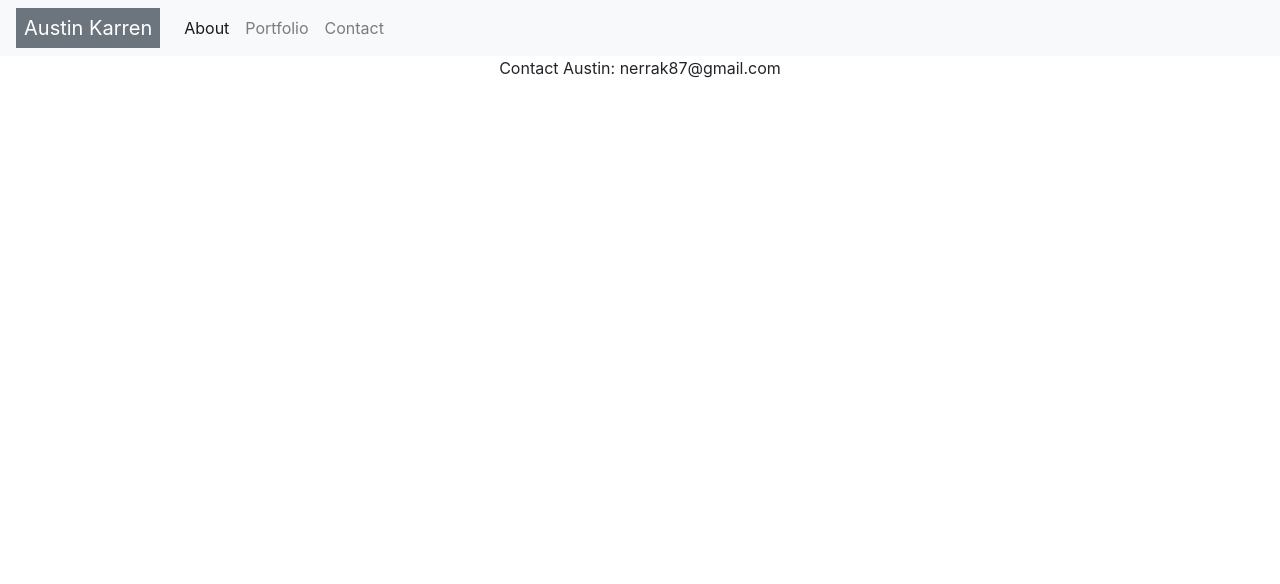
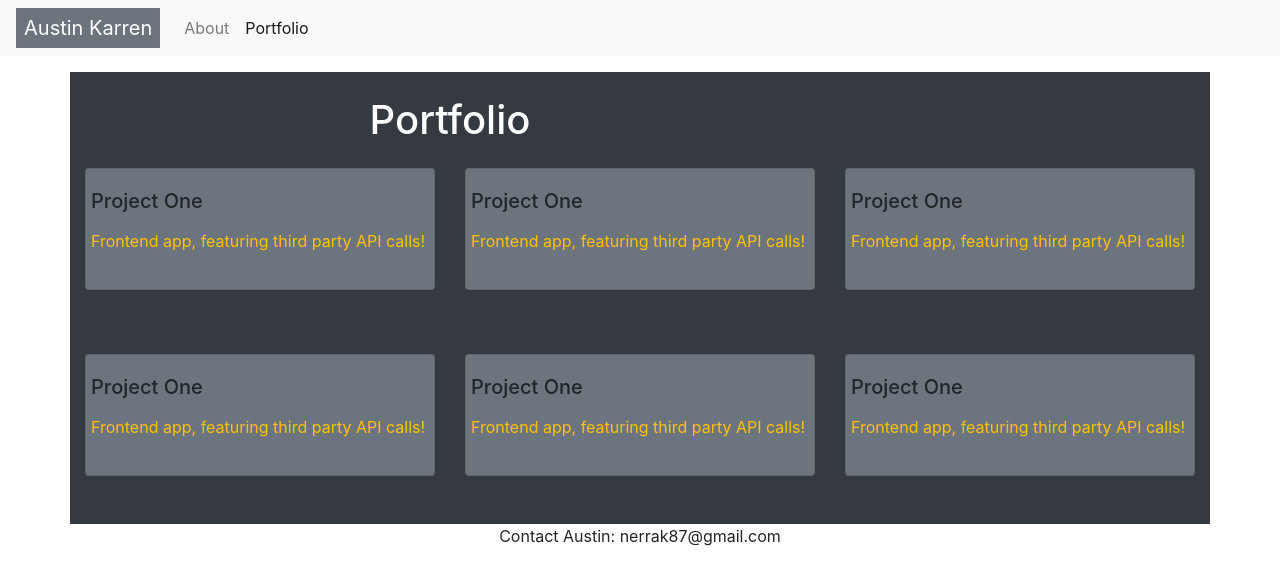
Before and after one commit to KarrenAD/react-portfolio, a React (Create React App) app: page /portfolio in a window 1280 px wide. Shown: the top 584 px of the page. Built offline with nearby package versions, Linux system fonts and the light colour scheme.

Commit message:
Added cards to portfolio page

```diff
--- a/package.json
+++ b/package.json
@@ -1,6 +1,5 @@
 {
-  "homepage": "http://karrenad.github.io/hw19-react-employee-directory",
-  "name": "hw19-react-employee-directory",
+  "name": "react-portfolio",
   "version": "0.1.0",
   "private": true,
   "dependencies": {
@@ -16,8 +15,6 @@
   },
   "scripts": {
     "start": "react-scripts start",
-    "predeploy": "npm run build",
-    "deploy": "gh-pages -d build",
     "build": "react-scripts build",
     "test": "react-scripts test",
     "eject": "react-scripts eject"
--- a/src/components/Container.js
+++ b/src/components/Container.js
@@ -2,7 +2,7 @@ import React, {Component} from "react";
 import { BrowserRouter as Router, Route } from "react-router-dom";
 import Navbar from "./Navbar";
 import Home from "./Home/index";
-import ProjectPage from "./Projects/index";
+import Portfolio from "./Portfolio/index";
 import Footer from "./Footer";
 
 
@@ -14,7 +14,7 @@ class Container extends Component {
                 <div>
                     <Navbar />
                     <Route exact path="/" component={Home}/>
-                    <Route exact path="/projects" components={ProjectPage}/>
+                    <Route exact path="/portfolio" component={Portfolio}/>
                     <Footer />
                 </div>
             </Router>
--- a/src/components/Navbar.js
+++ b/src/components/Navbar.js
@@ -3,25 +3,35 @@ import { Link, useLocation } from "react-router-dom";
 
 
 const Navbar = () => {
+    const location = useLocation();
     return(
         <nav className="navbar navbar-expand-lg navbar-light bg-light">
             <a className="text-white bg-secondary px-2 navbar-brand">Austin Karren</a>
-            <button className="navbar-toggler" type="button" data-toggle="collapse" data-target="#navbarNav" aria-controls="navbarNav" aria-expanded="false" aria-label="Toggle navigation">
+            {/* <button className="navbar-toggler" type="button" data-toggle="collapse" data-target="#navbarNav" aria-controls="navbarNav" aria-expanded="false" aria-label="Toggle navigation">
                 <span className="navbar-toggler-icon"></span>
-            </button>
+            </button> */}
             <div className="collapse navbar-collapse" id="navbarNav">
                 <ul className="navbar-nav">
-                    <li className="nav-item active">
+
+                    <li className="nav-item">
                         <Link to="/" className={location.pathname === "/" ? "nav-link active" : "nav-link"}>
                             About
                         </Link>
                     </li>
+
                     <li className="nav-item">
-                        <a className="nav-link" href="portfolio.html">Portfolio</a>
+                        <Link to="/portfolio" className={location.pathname === "/portfolio" ? "nav-link active" : "nav-link"}>
+                            Portfolio
+                        </Link>
                     </li>
-                    <li className="nav-item">
-                        <a className="nav-link" href="contact.html">Contact</a>
-                    </li>
+
+                    {/* <li className="nav-item">
+                        <Link to="/" className={location.pathname === "/" ? "nav-link active" : "nav-link"}>
+                            Contact
+                        </Link>
+                    </li> */}
+
+
                 </ul>
             </div>
       </nav>
@@ -30,3 +40,16 @@ const Navbar = () => {
 }
 
 export default Navbar;
+
+
+// function App() {
+//     return (
+//         <main>
+//             <Switch>
+//                 <Route path="/" component={Home} exact />
+//                 <Route path="/about" component={About} />
+//                 <Route path="/shop" component={Shop} />
+//             </Switch>
+//         </main>
+//     )
+// }
--- /dev/null
+++ b/src/components/Portfolio/index.js
@@ -0,0 +1,130 @@
+import React from "react";
+
+const Portfolio = () => {
+    return (
+        //
+        <div class="container h-50 bg-dark">
+            <div class = "row mt-3">
+                <div class = "col-md-8">
+                    <div class = "page-header">
+                        <h1 class= "mt-4 text-white google-font">Portfolio</h1>
+                    </div>
+                </div>
+            </div>
+
+            <div class = "row">
+
+                <div class="col-md-4">
+                    <div class="mb-5 mt-3 card bg-secondary">
+                        <div class="card-body">
+                            <div class="row">
+                                <h5 class="google-font card-title text-center">Project One</h5>
+                            </div>
+                        <div class="row">
+                            <a class = "card-link google-font text-warning" href="https://karrenad.github.io/p1-entertainment-suggestions/"></a>
+                        </div>
+                        <div class="mt-1 row">
+                            <a class = "card-link google-font text-warning" href="https://karrenad.github.io/p1-entertainment-suggestions/"></a>
+                            <p class = "google-font text-warning"> Frontend app, featuring third party API calls! </p>
+                        </div>
+                        </div>
+                    </div>
+
+                </div>
+                <div class="col-md-4">
+                    <div class="mb-5 mt-3 card bg-secondary">
+                        <div class="card-body">
+                            <div class="row">
+                                <h5 class="google-font card-title text-center">Project One</h5>
+                            </div>
+                        <div class="row">
+                            <a class = "card-link google-font text-warning" href="https://karrenad.github.io/p1-entertainment-suggestions/"></a>
+                        </div>
+                        <div class="mt-1 row">
+                            <a class = "card-link google-font text-warning" href="https://karrenad.github.io/p1-entertainment-suggestions/"></a>
+                            <p class = "google-font text-warning"> Frontend app, featuring third party API calls! </p>
+                        </div>
+                        </div>
+                    </div>
+                </div>
+                <div class="col-md-4">
+                    <div class="mb-5 mt-3 card bg-secondary">
+                        <div class="card-body">
+                            <div class="row">
+                                <h5 class="google-font card-title text-center">Project One</h5>
+                            </div>
+                        <div class="row">
+                            <a class = "card-link google-font text-warning" href="https://karrenad.github.io/p1-entertainment-suggestions/"></a>
+                        </div>
+                        <div class="mt-1 row">
+                            <a class = "card-link google-font text-warning" href="https://karrenad.github.io/p1-entertainment-suggestions/"></a>
+                            <p class = "google-font text-warning"> Frontend app, featuring third party API calls! </p>
+                        </div>
+                        </div>
+                    </div>
+
+                </div>
+                <div class="col-md-4">
+                    <div class="mb-5 mt-3 card bg-secondary">
+                        <div class="card-body">
+                            <div class="row">
+                                <h5 class="google-font card-title text-center">Project One</h5>
+                            </div>
+                        <div class="row">
+                            <a class = "card-link google-font text-warning" href="https://karrenad.github.io/p1-entertainment-suggestions/"></a>
+                        </div>
+                        <div class="mt-1 row">
+                            <a class = "card-link google-font text-warning" href="https://karrenad.github.io/p1-entertainment-suggestions/"></a>
+                            <p class = "google-font text-warning"> Frontend app, featuring third party API calls! </p>
+                        </div>
+                        </div>
+                    </div>
+                </div>
+                <div class="col-md-4">
+                    <div class="mb-5 mt-3 card bg-secondary">
+                        <div class="card-body">
+                            <div class="row">
+                                <h5 class="google-font card-title text-center">Project One</h5>
+                            </div>
+                        <div class="row">
+                            <a class = "card-link google-font text-warning" href="https://karrenad.github.io/p1-entertainment-suggestions/"></a>
+                        </div>
+                        <div class="mt-1 row">
+                            <a class = "card-link google-font text-warning" href="https://karrenad.github.io/p1-entertainment-suggestions/"></a>
+                            <p class = "google-font text-warning"> Frontend app, featuring third party API calls! </p>
+                        </div>
+                        </div>
+                    </div>
+                </div>
+                <div class="col-md-4">
+                    <div class="mb-5 mt-3 card bg-secondary">
+                        <div class="card-body">
+                            <div class="row">
+                                <h5 class="google-font card-title text-center">Project One</h5>
+                            </div>
+                        <div class="row">
+                            <a class = "card-link google-font text-warning" href="https://karrenad.github.io/p1-entertainment-suggestions/"></a>
+                        </div>
+                        <div class="mt-1 row">
+                            <a class = "card-link google-font text-warning" href="https://karrenad.github.io/p1-entertainment-suggestions/"></a>
+                            <p class = "google-font text-warning"> Frontend app, featuring third party API calls! </p>
+                        </div>
+                        </div>
+                    </div>
+                </div>
+
+
+
+
+            </div>
+
+
+
+
+        </div>
+
+
+    )
+}
+
+export default Portfolio;
--- a/src/components/Projects/index.js
+++ /dev/null
@@ -1,10 +0,0 @@
-import React from "react";
-
-const ProjectPage = () => {
-    return(
-        <h1>Austin's Projects</h1>
-    )
-
-}
-
-export default ProjectPage;
```
Also changed, not shown: public/index.html (+0 -10 lines).
